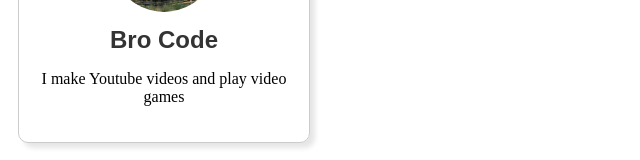
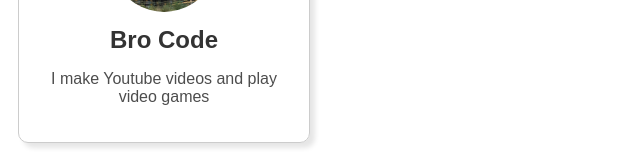
Before and after one commit to NajeebSultan/my-react-app, a React (Vite) app in the folder my-react-app/: page / in a window 1280 px wide. Shown: the part 252-412 px from the top of the page, without its empty margins (0-640 px from the left). Built offline with nearby package versions, Linux system fonts and the light colour scheme.

Commit message:
Add styling in text of card

```diff
--- a/my-react-app/src/Card.jsx
+++ b/my-react-app/src/Card.jsx
@@ -5,7 +5,7 @@ function Card(){
     <div className = "card">
       <img className = "card-image" src ={profilePic}  alt="profile picture"></img>
       <h2 className= "card-title">Bro Code</h2>
-      <p> I make Youtube videos and play video games</p>
+      <p className="card-text"> I make Youtube videos and play video games</p>
 
 
     </div>
--- a/my-react-app/src/index.css
+++ b/my-react-app/src/index.css
@@ -20,3 +20,7 @@
   margin: 0;
   color: hsl(0 ,0% ,20%);
 }
+.card .card-text{
+ font-family: Arial, Helvetica, sans-serif;
+ color: hsl(0 , 0%, 30% );
+}
```
